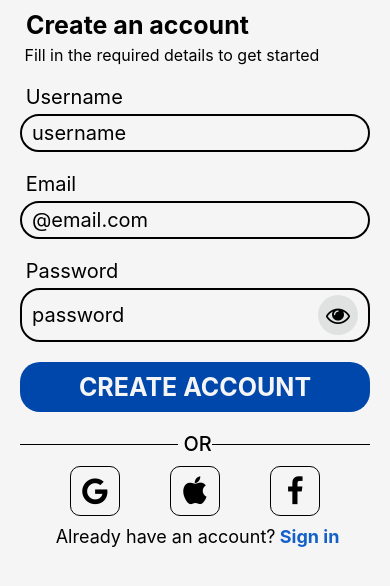
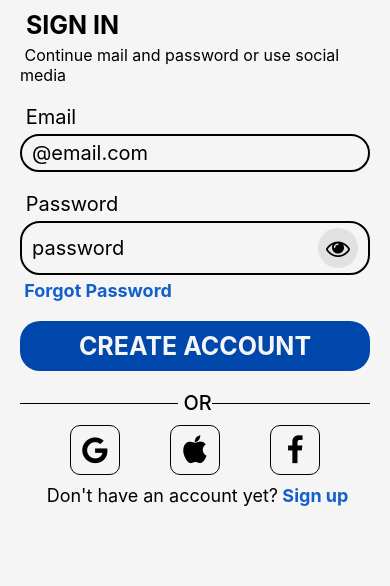
Before and after one commit to sharafadeenhammed/react-native-real-estate-app-HOMEVISION-, a React Native app: screen / in a window 390 px wide. Shown: the top 586 px of the page. Built offline with nearby package versions, Linux system fonts and the light colour scheme.

Commit message:
working on the login screen layout

```diff
--- a/App.js
+++ b/App.js
@@ -1,13 +1,13 @@
 import HomeScreen from './src/screens/HomeScreen';
-import LoginScreen from './src/screens/LoginScreen';
 import TestScreen from './src/components/TestScreen';
 import OnBoardScreen from './src/screens/OnBoardScreen';
 import WelcomeScreen from './src/screens/WelcomeScreen';
 import RegisterScreen from './src/screens/RegisterScreen';
+import LoginScreen from './src/screens/LoginScreen';
 import RootNavigation from './src/navigation/RootNavigation';
 
 function App() {
-  return <RegisterScreen />;
+  return <LoginScreen />;
 }
 
 export default App;
--- a/src/screens/LoginScreen.jsx
+++ b/src/screens/LoginScreen.jsx
@@ -1,30 +1,201 @@
-import {StyleSheet, Text, View} from 'react-native';
-
-import Screen from '../components/Screen';
-import * as yup from 'yup';
-import {Formik} from 'formik';
+import {StyleSheet, TouchableWithoutFeedback, View} from 'react-native';
+import {useState} from 'react';
 
 import colors from '../config/colors';
+import Screen from '../components/Screen';
+import ScroolScreen from '../components/ScrollScreen';
 import AppButton from '../components/AppButton';
 import AppText from '../components/AppText';
+import AppTextInput from '../components/AppTextInput';
+import Icon from '../components/Icon';
 
 const LoginScreen = () => {
-  const validationSchema = yup.object({
-    email: yup.string().email().required(),
-    password: yup.string().min(6).required(),
-  });
+  const [showPassword, setShowPassword] = useState(false);
   return (
-    <Screen style={styles.container}>
-      <AppText>login Screen</AppText>
-    </Screen>
+    <ScroolScreen style={styles.container}>
+      <AppText style={styles.header} text="SIGN IN" />
+      <AppText
+        style={styles.tagLine}
+        text="Continue mail and password or use social media "></AppText>
+
+      <AppText style={styles.placeholder} text="Email" />
+      <AppTextInput
+        inputStyle={styles.input}
+        style={styles.inputContainer}
+        text="hello"
+        keyboardType="email-address"
+        placeholder="@email.com"
+      />
+
+      <AppText style={styles.placeholder} text="Password" />
+      <AppTextInput
+        style={{...styles.inputContainer, marginBottom: 5}}
+        inputStyle={{...styles.input, ...styles.passwordInput}}
+        secureTextEntry={!showPassword}
+        text="hello"
+        placeholder="password"
+        cursorColor={colors.black}
+        LeftComponent={
+          showPassword ? (
+            <Icon
+              name="eye-slash"
+              color={colors.black}
+              size={40}
+              backgroundColor={colors.light}
+              onPress={() => setShowPassword(false)}
+            />
+          ) : (
+            <Icon
+              name="eye"
+              size={40}
+              backgroundColor={colors.light}
+              color={colors.black}
+              onPress={() => setShowPassword(true)}
+            />
+          )
+        }
+      />
+      <AppText
+        onPress={() => console.log('handle navigation to signup screen...')}
+        fontSize={18}
+        fontWeight="700"
+        color={colors.blue}
+        text="Forgot Password"
+        style={styles.forgotPassword}
+      />
+
+      <AppButton
+        style={styles.button}
+        textColor={colors.neutral}
+        text="CREATE ACCOUNT"
+      />
+      <View style={styles.divider}>
+        <View style={styles.dividerLine} />
+        <AppText
+          text="OR"
+          fontSize={20}
+          fontWeight="500"
+          color={colors.black}
+        />
+        <View style={styles.dividerLine} />
+      </View>
+
+      <View style={styles.altternativeSignupContainer}>
+        <Icon
+          style={styles.alternativeSignupItem}
+          size={50}
+          backgroundColor={colors.light}
+          name="google"
+          color={colors.black}
+        />
+        <Icon
+          style={styles.alternativeSignupItem}
+          size={50}
+          backgroundColor={colors.light}
+          name="apple"
+          color={colors.black}
+        />
+        <Icon
+          style={styles.alternativeSignupItem}
+          size={50}
+          backgroundColor={colors.light}
+          name="facebook"
+          color={colors.black}
+        />
+      </View>
+      <View style={styles.signinContainer}>
+        <AppText
+          fontSize={18}
+          color={colors.black}
+          text="Don't have an account yet?"
+        />
+        <AppText
+          onPress={() => console.log('handle navigation to signup screen...')}
+          fontSize={18}
+          fontWeight="700"
+          color={colors.blue}
+          text="Sign up"
+        />
+      </View>
+    </ScroolScreen>
   );
 };
 
 export default LoginScreen;
 
 const styles = StyleSheet.create({
+  altternativeSignupContainer: {
+    flexDirection: 'row',
+    alignItems: 'center',
+    justifyContent: 'space-evenly',
+    width: '100%',
+    marginBottom: 10,
+  },
+  alternativeSignupItem: {
+    borderRadius: 10,
+    backgroundColor: colors.neutral,
+    borderColor: colors.black,
+    borderWidth: 0.5,
+  },
+  button: {
+    borderRadius: 20,
+    backgroundColor: colors.primary,
+    marginBottom: 20,
+  },
   container: {
-    backgroundColor: colors.light,
+    backgroundColor: colors.neutral,
     paddingHorizontal: 20,
+    paddingVertical: 10,
+    paddingBottom: 100,
+  },
+  divider: {
+    flexDirection: 'row',
+    alignItems: 'center',
+    justifyContent: 'space-between',
+    width: '100%',
+    marginBottom: 10,
+  },
+  dividerLine: {
+    width: '45%',
+    borderBottomColor: '#000',
+    borderBottomWidth: 1.5,
+  },
+  forgotPassword: {
+    textAlign: 'left',
+    width: '100%',
+    marginBottom: 20,
+  },
+  header: {
+    color: colors.black,
+    fontWeight: 700,
+    fontSize: 25,
+    marginBottom: 5,
+  },
+  inputContainer: {
+    marginBottom: 20,
+  },
+  placeholder: {
+    color: colors.black,
+    fontSize: 20,
+    marginBottom: 5,
+  },
+  signinContainer: {
+    flexDirection: 'row',
+    justifyContent: 'center',
+    marginBottom: 30,
+  },
+  tagLine: {
+    color: colors.black,
+    fontSize: 16,
+    fontWeight: '400',
+    marginBottom: 20,
+  },
+  input: {
+    fontSize: 20,
+    width: '100%',
+    height: '100%',
+  },
+  passwordInput: {
+    width: '87%',
   },
 });
```
